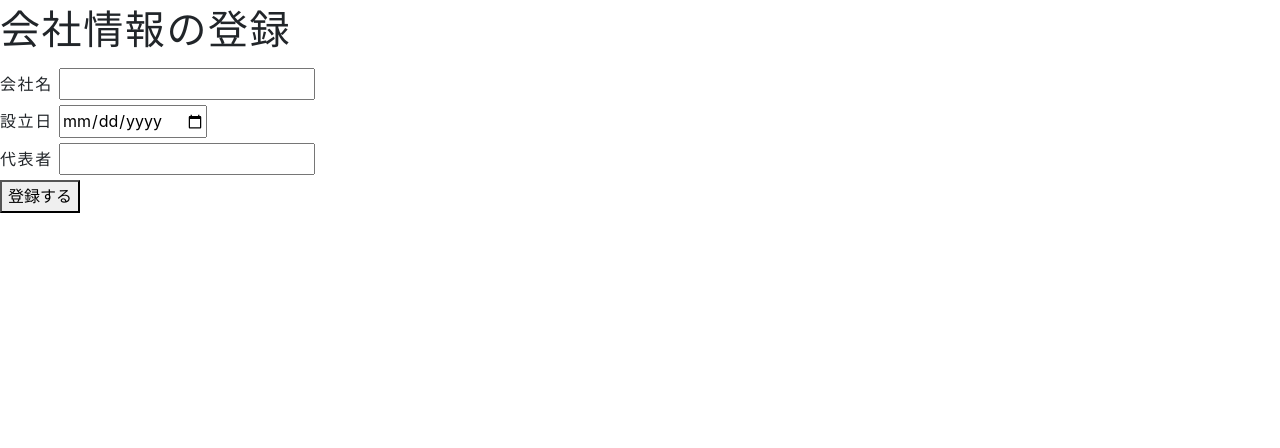
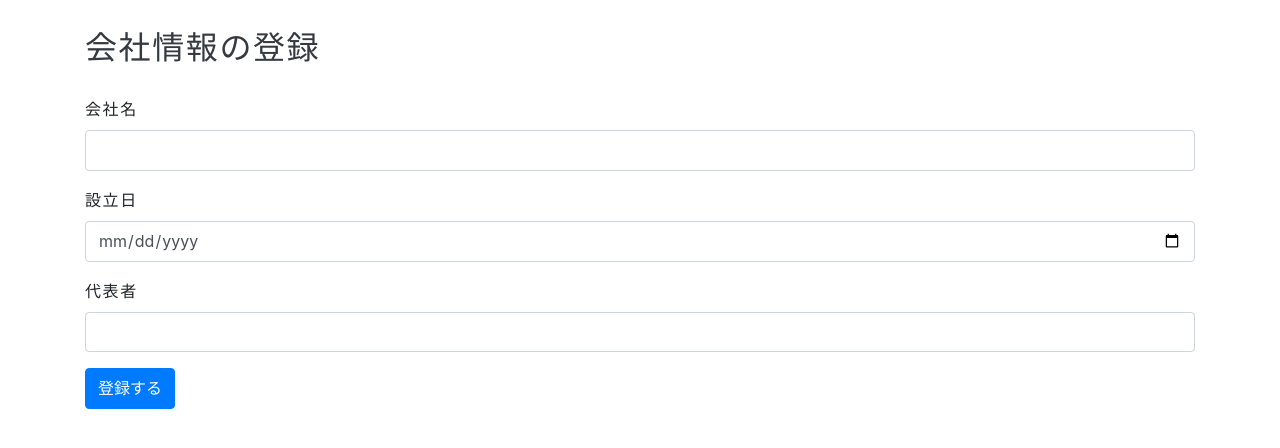
Before and after one commit to Yamanaka78/bookl-log, a PHP site: page /companies/new.php in a window 1280 px wide. Shown: the top 448 px of the page. Run offline with PHP 8.4, Linux system fonts and the light colour scheme.

Commit message:
bootstarp設定追加

```diff
--- a/src/companies/views/new.php
+++ b/src/companies/views/new.php
@@ -9,29 +9,31 @@
 </head>
 
 <body>
-  <h1>会社情報の登録</h1>
+  <div class="container">
+    <h1 class="h2 text-dark mt-4 mb-4">会社情報の登録</h1>
     <form action="create.php" method="POST">
       <?php if (count($errors)) : ?>
-      <ul>
+        <ul class="text-danger">
           <?php foreach ($errors as $error) : ?>
             <li><?php echo $error; ?></li>
           <?php endforeach; ?>
         </ul>
       <?php endif ?>
-    <div>
+      <div class="form-group">
         <label for="name">会社名</label>
-      <input type="text" id="name" name="name" value="<?php echo $company['name']?>">
+        <input type="text" id="name" name="name" class="form-control" value="<?php echo $company['name'] ?>">
       </div>
-    <div>
+      <div class="form-group">
         <label for="establishment_date">設立日</label>
-      <input type="date" name="establishment_date" id="establishment_date" value="<?php echo $company['establishment_date']?>">
+        <input type="date" name="establishment_date" id="establishment_date" class="form-control"  value="<?php echo $company['establishment_date'] ?>">
       </div>
-    <div>
+      <div class="form-group">
         <label for="founder">代表者</label>
-      <input type="text" name="founder" id="founder" value="<?php echo $company['founder']?>">
+        <input type="text" name="founder" id="founder" class="form-control" value="<?php echo $company['founder'] ?>">
       </div>
-    <button>登録する</button>
+      <button class="btn btn-primary">登録する</button>
     </form>
+  </div>
 </body>
 
 </html>
```
Lines whose indentation alone changed are shown as unchanged.
